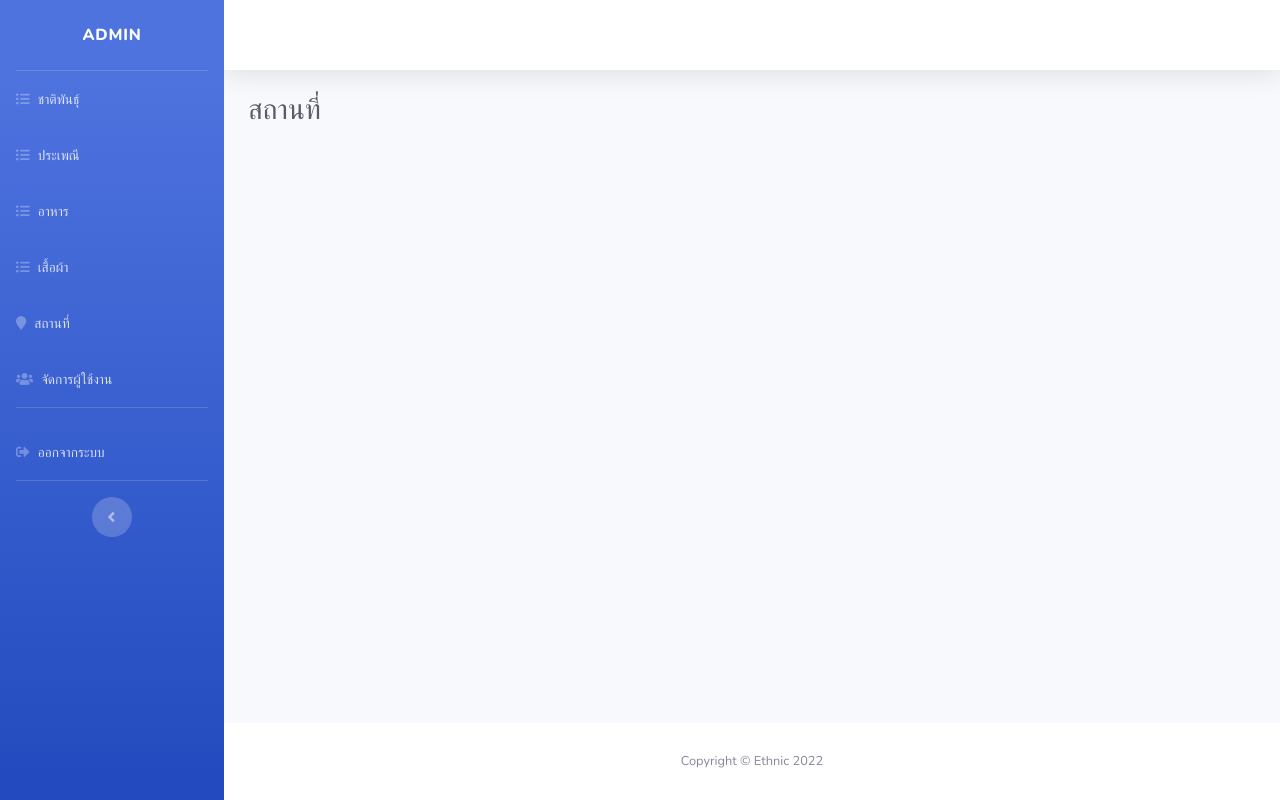
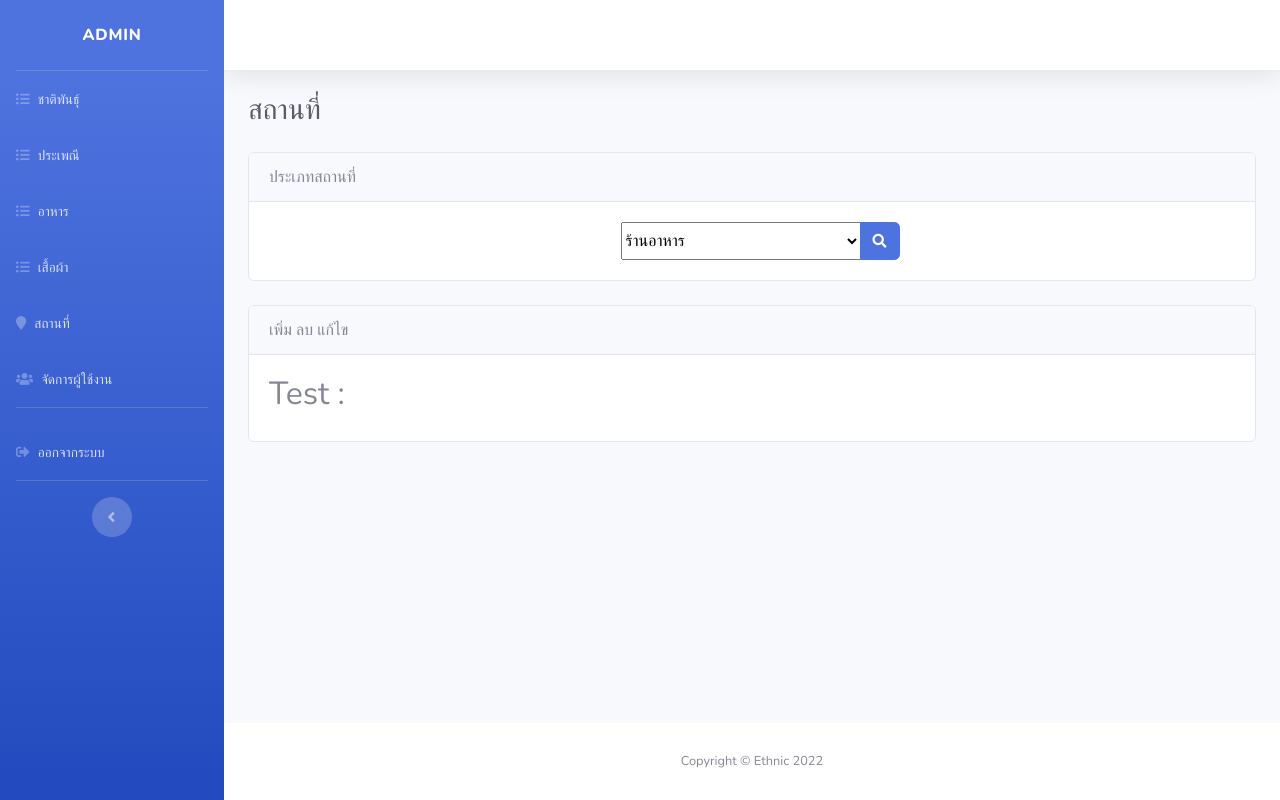
Before and after one commit to nopparat231/ethnic3, a PHP site: page /ethnic3/admin/index.php?amallplace in a window 1280 px wide. Run offline with PHP 8.4, Linux system fonts and the light colour scheme.

Commit message:
Update amallplace.php

```diff
--- a/admin/amallplace.php
+++ b/admin/amallplace.php
@@ -1,2 +1,40 @@
 <!-- Page Heading -->
 <h1 class="h3 mb-4 text-gray-800">สถานที่</h1>
+
+<div class="card mb-4">
+    <div class="card-header">
+        ประเภทสถานที่
+    </div>
+    <div class="card-body" style="text-align: center">
+
+        <form action="?amallplace" method="get" class="d-none d-sm-inline-block form-inline mr-auto ml-md-3 my-2 my-md-0 mw-100 navbar-search">
+            <div class="input-group">
+
+                <select class="form-select" aria-label="Default select example" style="width: 15rem;" name="search">
+                    <option value="TL01">ร้านอาหาร</option>
+                    <option value="TL02">วัฒนธรรมและประเพณี</option>
+                    <option value="TL03">แหล่งที่เหลืออยู่</option>
+                    <option value="TL04">ร้านเครื่องแต่งกาย</option>
+                    <option value="TL05">สถานที่ท่องเที่ยว/พิพิธพันธุ์</option>
+                </select>
+
+                <input type="hidden" name="amallplace" value="amallplace">
+                <div class="input-group-append">
+                    <button class="btn btn-primary" type="submit">
+                        <i class="fas fa-search fa-sm"></i>
+                    </button>
+                </div>
+            </div>
+        </form>
+
+    </div>
+</div>
+
+<div class="card mb-4">
+    <div class="card-header">
+        เพิ่ม ลบ แก้ไข
+    </div>
+    <div class="card-body">
+        <h2>Test : <?php echo isset($_GET['search']) ? $_GET['search'] : "" ?></h2>
+    </div>
+</div>
```
